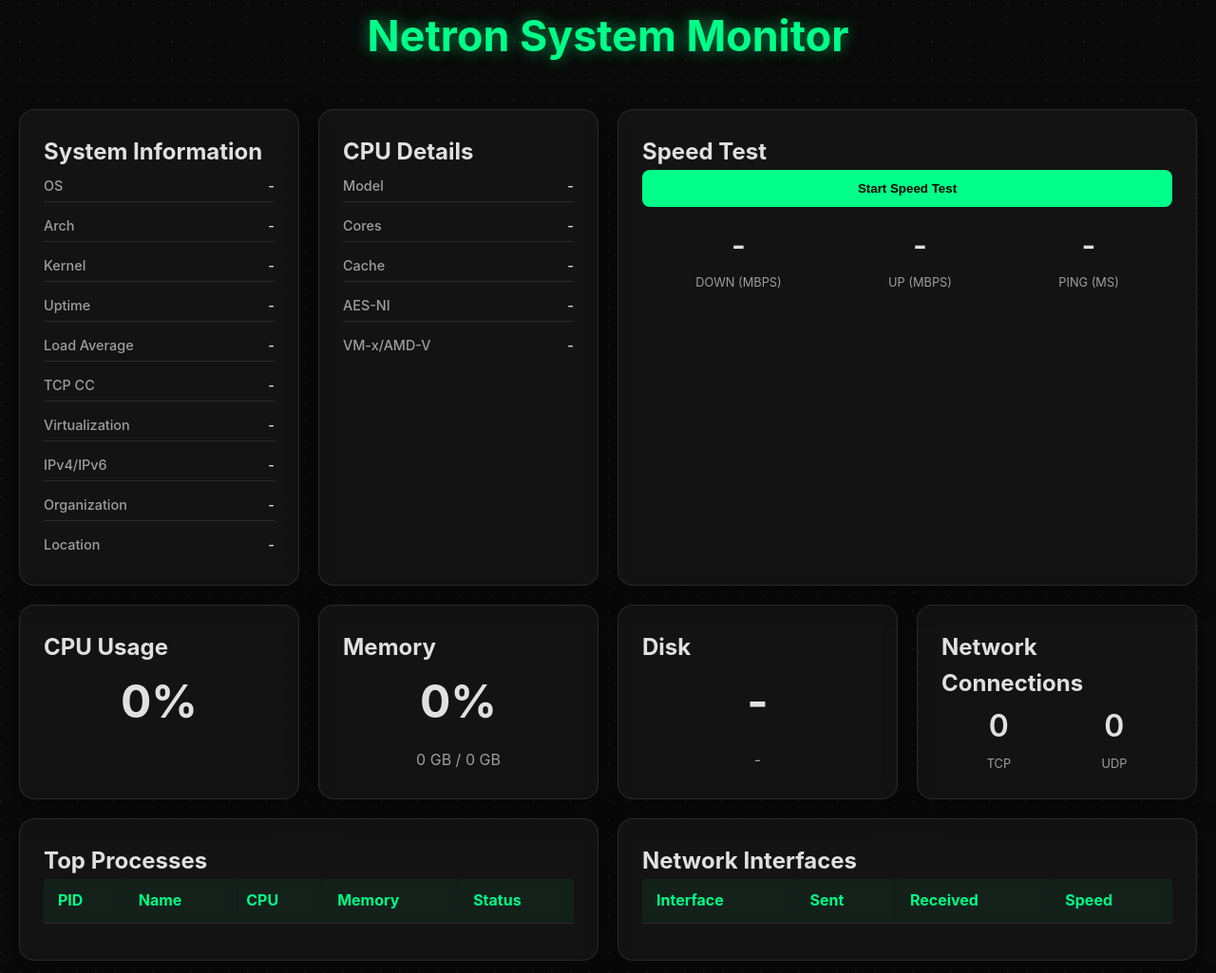
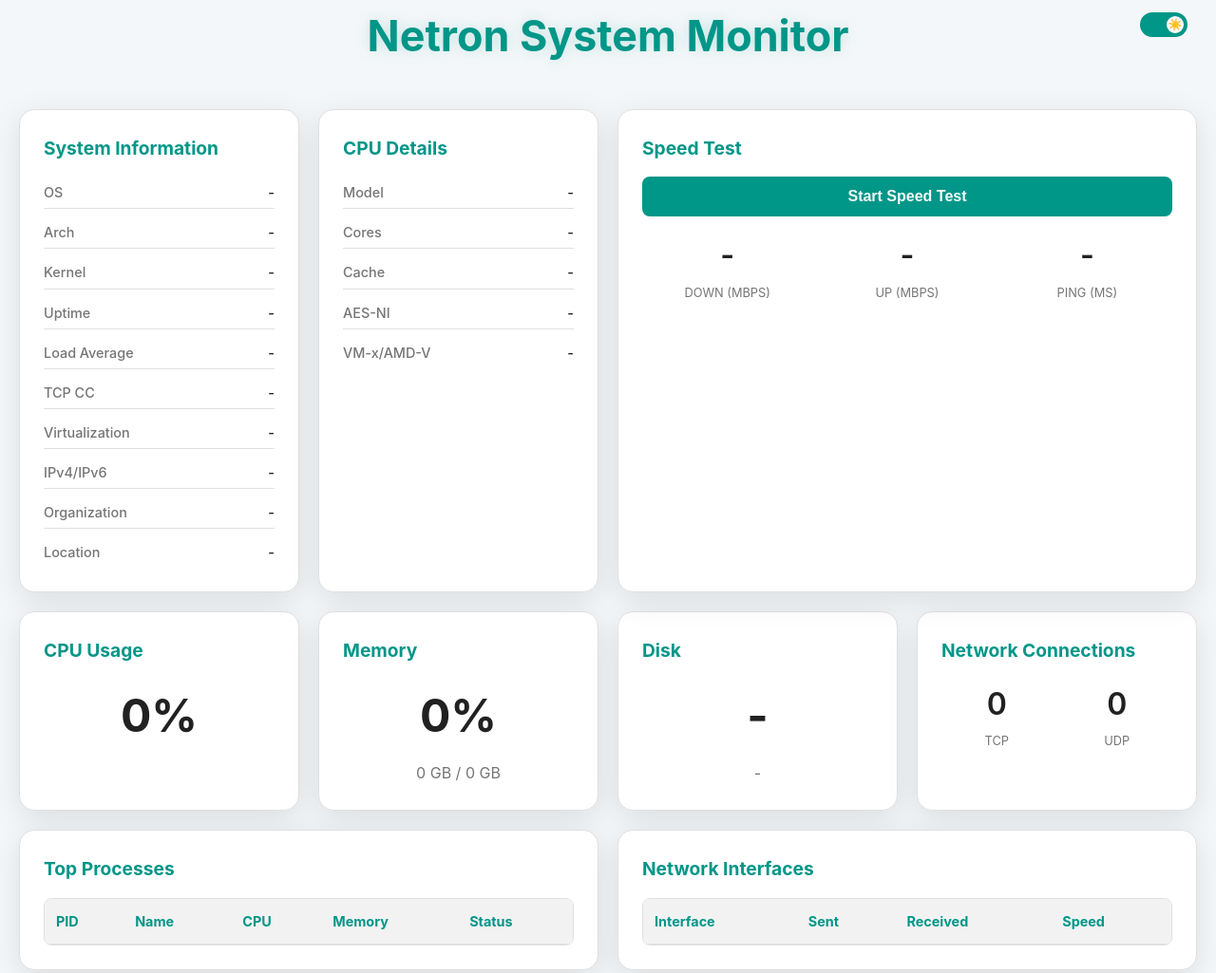
Before and after one commit to ReturnFI/Netron, a plain HTML site: page static/index.html in a window 1280 px wide. Shown: the part 17-1042 px from the top of the page at 95% size. Drawn offline with Linux system fonts and the light colour scheme; no server answers.

Commit message:
feat(ui): Implement light/dark theme toggle

```diff
--- a/static/index.html
+++ b/static/index.html
@@ -6,10 +6,16 @@
     <title>Netron Dashboard</title>
     <link rel="stylesheet" href="style.css">
 </head>
-<body>
+<body data-theme="dark">
     <div class="container">
         <header>
             <h1>Netron System Monitor</h1>
+            <div class="theme-switch-wrapper">
+                <label class="theme-switch" for="theme-toggle">
+                    <input type="checkbox" id="theme-toggle" />
+                    <span class="slider round"></span>
+                </label>
+            </div>
         </header>
 
         <div class="grid">
--- a/static/script.js
+++ b/static/script.js
@@ -1,3 +1,28 @@
+document.addEventListener('DOMContentLoaded', () => {
+    new Dashboard();
+
+    const themeToggle = document.getElementById('theme-toggle');
+
+    const setTheme = (theme) => {
+        localStorage.setItem('theme', theme);
+        document.body.setAttribute('data-theme', theme);
+        themeToggle.checked = theme === 'light';
+    };
+
+    themeToggle.addEventListener('change', (e) => {
+        setTheme(e.target.checked ? 'light' : 'dark');
+    });
+
+    const savedTheme = localStorage.getItem('theme');
+    const prefersLight = window.matchMedia('(prefers-color-scheme: light)').matches;
+
+    if (savedTheme) {
+        setTheme(savedTheme);
+    } else if (prefersLight) {
+        setTheme('light');
+    }
+});
+
 class Dashboard {
     constructor() {
         this.init();
@@ -199,7 +224,3 @@
         document.getElementById('location').textContent = system.location || '-';
     }
 }
-
-document.addEventListener('DOMContentLoaded', () => {
-    new Dashboard();
-});
--- a/static/style.css
+++ b/static/style.css
@@ -1,11 +1,28 @@
 :root {
-    --primary-glow: #00ff88;
+    --primary-color: #00ff88;
+    --primary-glow: rgba(0, 255, 136, 0.4);
     --background-color: #0a0a0a;
     --card-background: rgba(26, 26, 26, 0.6);
     --border-color: rgba(68, 68, 68, 0.5);
+    --shadow-color: rgba(0, 0, 0, 0.37);
     --text-primary: #e0e0e0;
     --text-secondary: #9e9e9e;
     --font-family: 'Inter', 'Segoe UI', Tahoma, Geneva, Verdana, sans-serif;
+    --table-header-bg: rgba(0, 255, 136, 0.05);
+    --table-hover-bg: rgba(255, 255, 255, 0.03);
+}
+
+body[data-theme="light"] {
+    --primary-color: #009688;
+    --primary-glow: rgba(0, 150, 136, 0.2);
+    --background-color: #f4f7f9;
+    --card-background: #ffffff;
+    --border-color: #e0e0e0;
+    --shadow-color: rgba(0, 0, 0, 0.1);
+    --text-primary: #212121;
+    --text-secondary: #757575;
+    --table-header-bg: #f2f2f2;
+    --table-hover-bg: #f9f9f9;
 }
 
 * {
@@ -17,142 +34,383 @@
 body {
     font-family: var(--font-family);
     background-color: var(--background-color);
+    color: var(--text-primary);
+    line-height: 1.6;
+    transition: background-color 0.3s ease;
+    min-height: 100vh;
+}
+
+body[data-theme="dark"] {
     background-image: radial-gradient(circle at 1px 1px, rgba(255, 255, 255, 0.05) 1px, transparent 0);
     background-size: 20px 20px;
-    color: var(--text-primary);
-    line-height: 1.6;
 }
 
 .container {
     max-width: 1600px;
     margin: 0 auto;
-    padding: 20px;
+    padding: min(5vw, 20px);
+    width: 100%;
 }
 
 header {
     text-align: center;
-    margin-bottom: 40px;
+    margin-bottom: clamp(20px, 5vw, 40px);
+    position: relative;
 }
 
 header h1 {
-    font-size: 2.8rem;
+    font-size: clamp(1.8rem, 5vw, 2.8rem);
     font-weight: 700;
-    color: var(--primary-glow);
-    text-shadow: 0 0 15px rgba(0, 255, 136, 0.4), 0 0 25px rgba(0, 255, 136, 0.2);
+    color: var(--primary-color);
+    text-shadow: 0 0 15px var(--primary-glow);
+    word-break: break-word;
 }
 
 .grid {
     display: grid;
-    gap: 20px;
-    grid-template-columns: repeat(4, 1fr);
-    grid-auto-rows: minmax(150px, auto);
-    grid-template-areas:
-        "sysinfo cpuinfo speedtest speedtest"
-        "cpu mem disk network"
-        "proc proc iface iface"
-        "tcp tcp udp udp";
+    gap: clamp(15px, 3vw, 20px);
+    grid-template-columns: repeat(auto-fit, minmax(min(300px, 100%), 1fr));
+    width: 100%;
+}
+
+@media (min-width: 768px) {
+    .grid {
+        grid-template-columns: repeat(2, 1fr);
+    }
+}
+
+@media (min-width: 1200px) {
+    .grid {
+        grid-template-columns: repeat(4, 1fr);
+        grid-template-areas:
+            "sysinfo cpuinfo speedtest speedtest"
+            "cpu mem disk network"
+            "proc proc iface iface"
+            "tcp tcp udp udp";
+    }
+
+    #system-info-card { grid-area: sysinfo; }
+    #cpu-info-card { grid-area: cpuinfo; }
+    #cpu-usage-card { grid-area: cpu; }
+    #memory-card { grid-area: mem; }
+    #disk-card { grid-area: disk; }
+    #network-card { grid-area: network; }
+    #speedtest-card { grid-area: speedtest; }
+    #processes-card { grid-area: proc; }
+    #interfaces-card { grid-area: iface; }
+    #tcp-conn-card { grid-area: tcp; }
+    #udp-conn-card { grid-area: udp; }
 }
 
 .card {
     background: var(--card-background);
     border: 1px solid var(--border-color);
     border-radius: 16px;
-    padding: 25px;
+    padding: clamp(15px, 4vw, 25px);
+    box-shadow: 0 8px 32px var(--shadow-color);
+    transition: transform 0.3s ease, box-shadow 0.3s ease, border-color 0.3s ease, background-color 0.3s ease;
+    min-height: fit-content;
+    width: 100%;
+    overflow: hidden;
+}
+
+body[data-theme="dark"] .card {
     backdrop-filter: blur(10px);
     -webkit-backdrop-filter: blur(10px);
-    box-shadow: 0 8px 32px rgba(0, 0, 0, 0.37);
-    transition: transform 0.3s ease, box-shadow 0.3s ease, border-color 0.3s ease;
 }
 
 .card:hover {
     transform: translateY(-5px);
-    border-color: rgba(0, 255, 136, 0.5);
-    box-shadow: 0 12px 40px rgba(0, 0, 0, 0.5);
+    border-color: var(--primary-color);
 }
 
-#system-info-card { grid-area: sysinfo; }
-#cpu-info-card { grid-area: cpuinfo; }
-#cpu-usage-card { grid-area: cpu; }
-#memory-card { grid-area: mem; }
-#disk-card { grid-area: disk; }
-#network-card { grid-area: network; }
-#speedtest-card { grid-area: speedtest; }
-#processes-card { grid-area: proc; }
-#interfaces-card { grid-area: iface; }
-#tcp-conn-card { grid-area: tcp; }
-#udp-conn-card { grid-area: udp; }
+h2 {
+    color: var(--primary-color);
+    font-size: clamp(1rem, 3vw, 1.2rem);
+    margin-bottom: 15px;
+    word-break: break-word;
+}
 
-.metric-main { text-align: center; margin-bottom: 10px; }
-.metric-main .value { font-size: 3rem; font-weight: 700; color: var(--text-primary); }
-.metric-sub { text-align: center; color: var(--text-secondary); }
-.metric-split { display: flex; justify-content: space-around; text-align: center; }
-.metric-split .value { font-size: 2rem; font-weight: 600; display: block; }
-.metric-split .label { color: var(--text-secondary); font-size: 0.8rem; text-transform: uppercase; }
+.metric-main {
+    text-align: center;
+    margin-bottom: 10px;
+}
 
-.table-container { max-height: 250px; overflow-y: auto; overflow-x: hidden; }
-table { width: 100%; border-collapse: collapse; }
-th, td { padding: 10px 15px; text-align: left; border-bottom: 1px solid var(--border-color); white-space: nowrap; }
-th { background-color: rgba(0, 255, 136, 0.05); color: var(--primary-glow); position: sticky; top: 0; backdrop-filter: blur(5px); }
-tr:hover { background-color: rgba(255, 255, 255, 0.03); }
-td { color: var(--text-secondary); font-size: 0.9rem; }
-td:first-child { color: var(--text-primary); }
-.table-container::-webkit-scrollbar { width: 8px; }
-.table-container::-webkit-scrollbar-track { background: transparent; }
-.table-container::-webkit-scrollbar-thumb { background: var(--primary-glow); border-radius: 4px; }
+.metric-main .value {
+    font-size: clamp(2rem, 8vw, 3rem);
+    font-weight: 700;
+    word-break: break-all;
+}
 
-.speedtest-btn { background: var(--primary-glow); color: #000; border: none; padding: 12px 24px; border-radius: 8px; font-weight: bold; cursor: pointer; margin-bottom: 15px; transition: all 0.3s ease; width: 100%; }
-.speedtest-btn:hover:not(:disabled) { transform: scale(1.03); box-shadow: 0 5px 20px rgba(0, 255, 136, 0.3); }
-.speedtest-btn:disabled { background: #444; color: #888; cursor: not-allowed; }
-.server-info, .last-updated { font-size: 0.8rem; color: var(--text-secondary); margin-top: 10px; text-align: center; }
+.metric-sub {
+    text-align: center;
+    color: var(--text-secondary);
+    font-size: clamp(0.8rem, 2.5vw, 1rem);
+    word-break: break-word;
+}
 
-.system-info { display: flex; flex-direction: column; gap: 8px; }
-.info-row { display: flex; justify-content: space-between; align-items: center; padding: 5px 0; border-bottom: 1px solid var(--border-color); }
-.info-row:last-child { border-bottom: none; }
-.info-label { color: var(--text-secondary); font-weight: 500; font-size: 0.9rem; }
-.info-value { color: var(--text-primary); font-size: 0.9rem; font-weight: 500; text-align: right; }
+.metric-split {
+    display: flex;
+    justify-content: space-around;
+    text-align: center;
+    flex-wrap: wrap;
+    gap: 10px;
+}
 
-@media (max-width: 1200px) {
-    .grid {
-        grid-template-columns: repeat(2, 1fr);
-        grid-template-areas:
-            "sysinfo cpuinfo"
-            "speedtest speedtest"
-            "cpu mem"
-            "disk network"
-            "proc proc"
-            "iface iface"
-            "tcp tcp"
-            "udp udp";
+.metric-split > div {
+    flex: 1;
+    min-width: 80px;
+}
+
+.metric-split .value {
+    font-size: clamp(1.5rem, 5vw, 2rem);
+    font-weight: 600;
+    display: block;
+    word-break: break-all;
+}
+
+.metric-split .label {
+    color: var(--text-secondary);
+    font-size: clamp(0.7rem, 2vw, 0.8rem);
+    text-transform: uppercase;
+}
+
+.table-container {
+    max-height: min(50vh, 300px);
+    overflow: auto;
+    width: 100%;
+    border: 1px solid var(--border-color);
+    border-radius: 8px;
+}
+
+table {
+    width: 100%;
+    border-collapse: collapse;
+    min-width: 400px;
+}
+
+th, td {
+    padding: clamp(8px, 2vw, 12px);
+    text-align: left;
+    border-bottom: 1px solid var(--border-color);
+    font-size: clamp(0.75rem, 2vw, 0.9rem);
+    word-break: break-word;
+    hyphens: auto;
+}
+
+th {
+    background-color: var(--table-header-bg);
+    color: var(--primary-color);
+    position: sticky;
+    top: 0;
+    z-index: 1;
+}
+
+body[data-theme="dark"] th {
+    backdrop-filter: blur(5px);
+}
+
+tr:hover {
+    background-color: var(--table-hover-bg);
+}
+
+td {
+    color: var(--text-secondary);
+}
+
+td:first-child {
+    color: var(--text-primary);
+}
+
+.table-container::-webkit-scrollbar {
+    width: 8px;
+    height: 8px;
+}
+
+.table-container::-webkit-scrollbar-track {
+    background: transparent;
+}
+
+.table-container::-webkit-scrollbar-thumb {
+    background: var(--primary-color);
+    border-radius: 4px;
+}
+
+.speedtest-btn {
+    background: var(--primary-color);
+    color: var(--background-color);
+    border: none;
+    padding: clamp(10px, 3vw, 12px) clamp(20px, 5vw, 24px);
+    border-radius: 8px;
+    font-weight: bold;
+    cursor: pointer;
+    margin-bottom: 15px;
+    transition: all 0.3s ease;
+    width: 100%;
+    font-size: clamp(0.9rem, 2.5vw, 1rem);
+}
+
+.speedtest-btn:hover:not(:disabled) {
+    transform: scale(1.03);
+    box-shadow: 0 5px 20px var(--primary-glow);
+}
+
+.speedtest-btn:disabled {
+    background: #444;
+    color: #888;
+    cursor: not-allowed;
+}
+
+.server-info, .last-updated {
+    font-size: clamp(0.7rem, 2vw, 0.8rem);
+    color: var(--text-secondary);
+    margin-top: 10px;
+    text-align: center;
+    word-break: break-word;
+}
+
+.system-info {
+    display: flex;
+    flex-direction: column;
+    gap: 8px;
+}
+
+.info-row {
+    display: flex;
+    justify-content: space-between;
+    align-items: flex-start;
+    padding: 5px 0;
+    border-bottom: 1px solid var(--border-color);
+    gap: 10px;
+}
+
+.info-row:last-child {
+    border-bottom: none;
+}
+
+.info-label {
+    color: var(--text-secondary);
+    font-weight: 500;
+    font-size: clamp(0.8rem, 2vw, 0.9rem);
+    flex-shrink: 0;
+    min-width: 30%;
+}
+
+.info-value {
+    color: var(--text-primary);
+    font-size: clamp(0.8rem, 2vw, 0.9rem);
+    font-weight: 500;
+    text-align: right;
+    word-break: break-word;
+    hyphens: auto;
+    flex-grow: 1;
+}
+
+.theme-switch-wrapper {
+    position: absolute;
+    top: 10px;
+    right: 10px;
+}
+
+.theme-switch {
+    position: relative;
+    display: inline-block;
+    width: 50px;
+    height: 26px;
+}
+
+.theme-switch input {
+    opacity: 0;
+    width: 0;
+    height: 0;
+}
+
+.slider {
+    position: absolute;
+    cursor: pointer;
+    top: 0;
+    left: 0;
+    right: 0;
+    bottom: 0;
+    background-color: #3c3c3c;
+    transition: .4s;
+    border-radius: 26px;
+}
+
+.slider:before {
+    position: absolute;
+    content: "🌙";
+    height: 18px;
+    width: 18px;
+    left: 4px;
+    bottom: 4px;
+    background-color: #222;
+    transition: .4s;
+    border-radius: 50%;
+    display: flex;
+    align-items: center;
+    justify-content: center;
+    font-size: 12px;
+}
+
+input:checked + .slider {
+    background-color: var(--primary-color);
+}
+
+input:checked + .slider:before {
+    transform: translateX(24px);
+    content: "☀️";
+    background-color: white;
+}
+
+@media (max-width: 480px) {
+    .container {
+        padding: 10px;
+    }
+
+    .metric-split {
+        flex-direction: column;
+        gap: 15px;
+    }
+
+    .metric-split > div {
+        min-width: unset;
+    }
+
+    .table-container {
+        max-height: 40vh;
+    }
+
+    table {
+        min-width: 350px;
+    }
+
+    th, td {
+        padding: 6px 8px;
+    }
+
+    .theme-switch-wrapper {
+        position: static;
+        margin-top: 10px;
+        text-align: center;
+    }
+
+    header {
+        flex-direction: column;
+        align-items: center;
     }
 }
 
-@media (max-width: 768px) {
-    .grid {
-        grid-template-columns: 1fr;
-        grid-template-areas:
-            "sysinfo"
-            "cpuinfo"
-            "cpu"
-            "mem"
-            "disk"
-            "network"
-            "speedtest"
-            "proc"
-            "iface"
-            "tcp"
-            "udp";
+@media (max-width: 320px) {
+    .metric-main .value {
+        font-size: 2rem;
     }
 
-    .container { padding: 15px; }
-    .card { padding: 20px; }
+    .metric-split .value {
+        font-size: 1.5rem;
+    }
 
-    header h1 { font-size: 2.2rem; }
-
-    .metric-main .value { font-size: 2.5rem; }
-    .metric-split .value { font-size: 1.8rem; }
-
-    .table-container { overflow-x: auto; }
-    .table-container::-webkit-scrollbar { height: 8px; }
-
-    th, td { padding: 8px 12px; font-size: 0.85rem; }
+    table {
+        min-width: 280px;
+    }
 }
```
